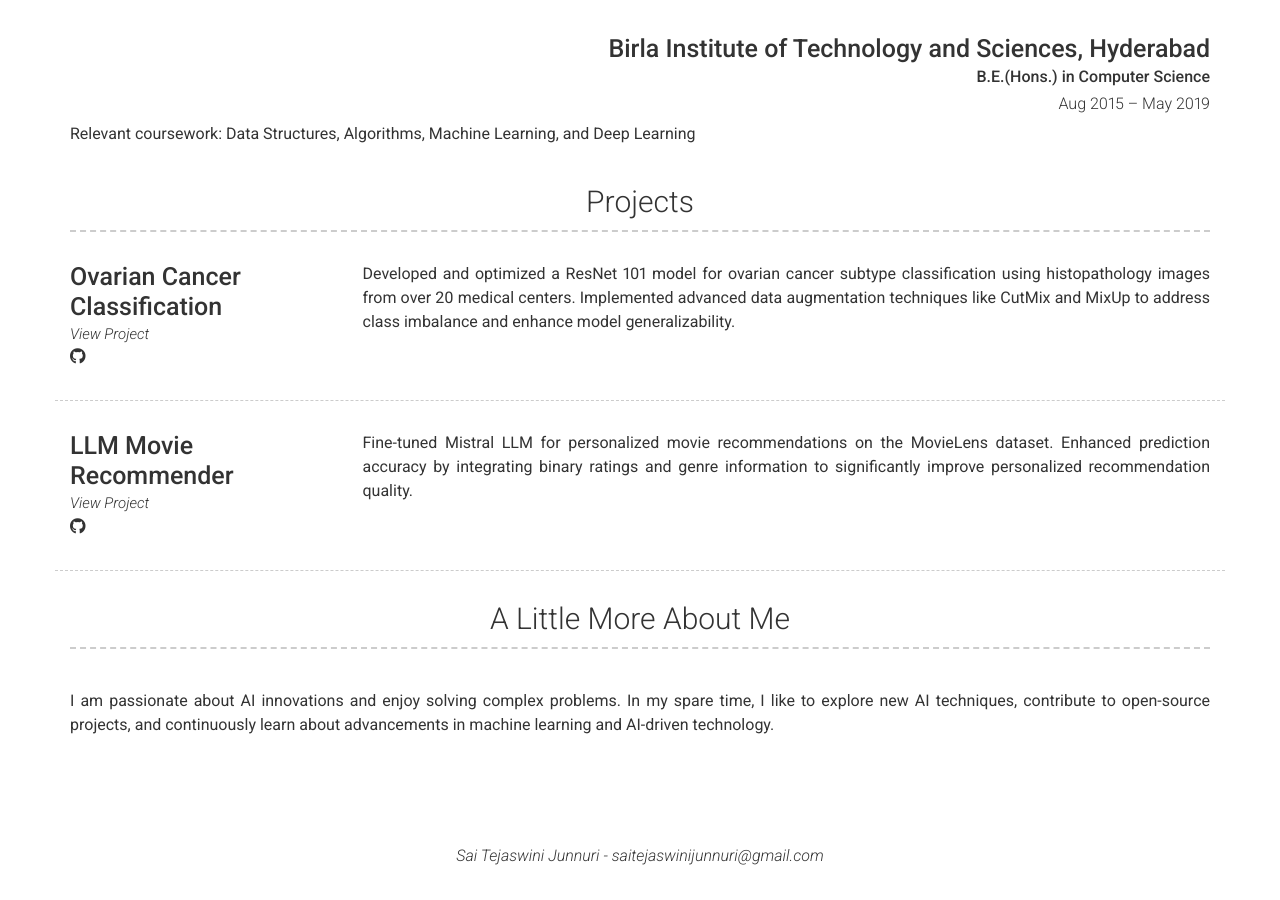
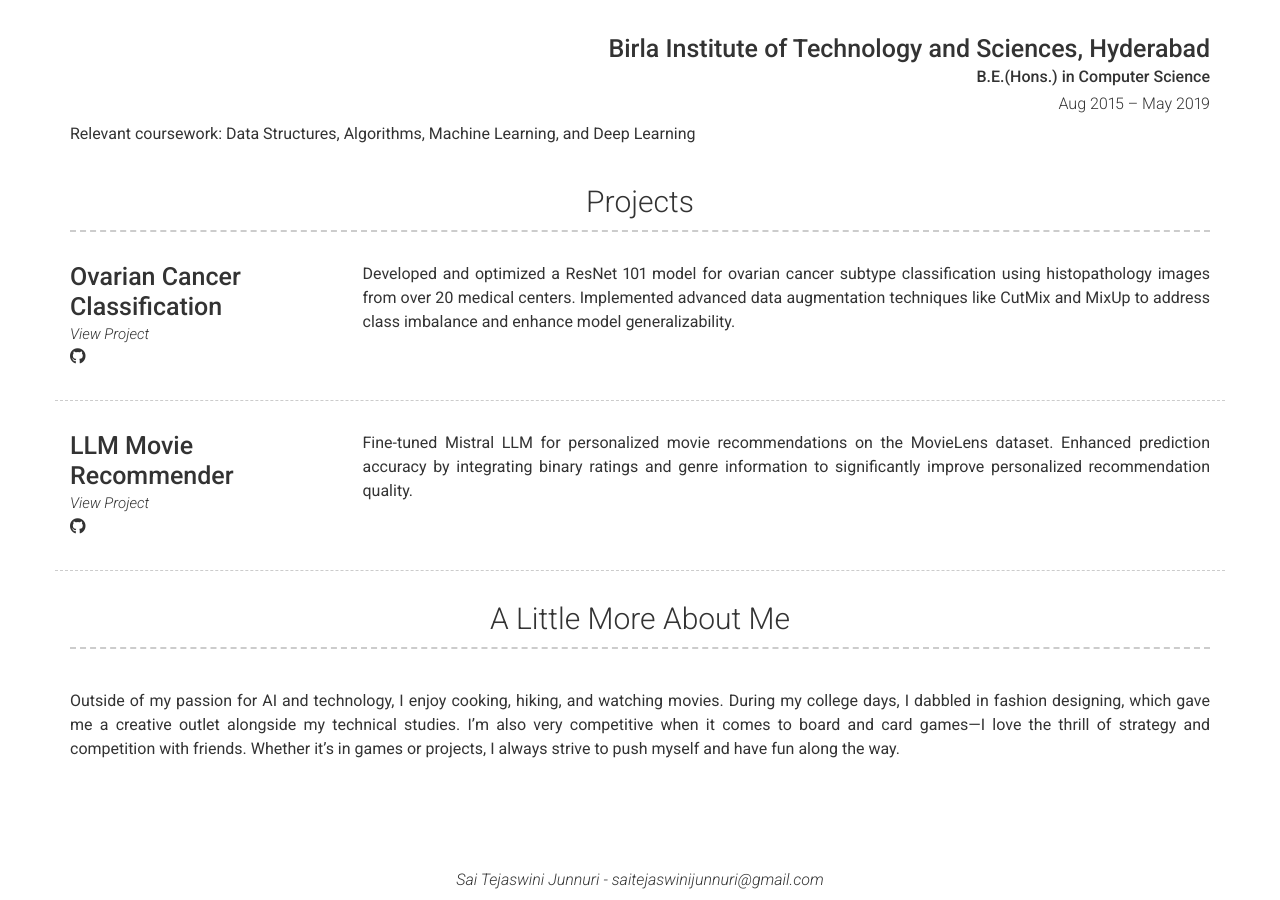
Before and after one commit to tejaswini4354/tejaswini4354.github.io, a Jekyll site: the page built from index.md, in a window 1280 px wide and 900 px high, scrolled down 1682 px. Built offline with Jekyll 4.4.1, drawn with Linux system fonts in a browser that asks for light colours; nearby versions of some CDN libraries; before the commit the page ends 2558 px from its top, so only the background shows below that.

Commit message:
Update _config.yml

```diff
--- a/_config.yml
+++ b/_config.yml
@@ -124,7 +124,7 @@ content:
   - title: A Little More About Me
     layout: text
     content: |
-      I am passionate about AI innovations and enjoy solving complex problems. In my spare time, I like to explore new AI techniques, contribute to open-source projects, and continuously learn about advancements in machine learning and AI-driven technology.
+      Outside of my passion for AI and technology, I enjoy cooking, hiking, and watching movies. During my college days, I dabbled in fashion designing, which gave me a creative outlet alongside my technical studies. I’m also very competitive when it comes to board and card games—I love the thrill of strategy and competition with friends. Whether it's in games or projects, I always strive to push myself and have fun along the way.
 
 # Footer
 footer_show_references: false
```
